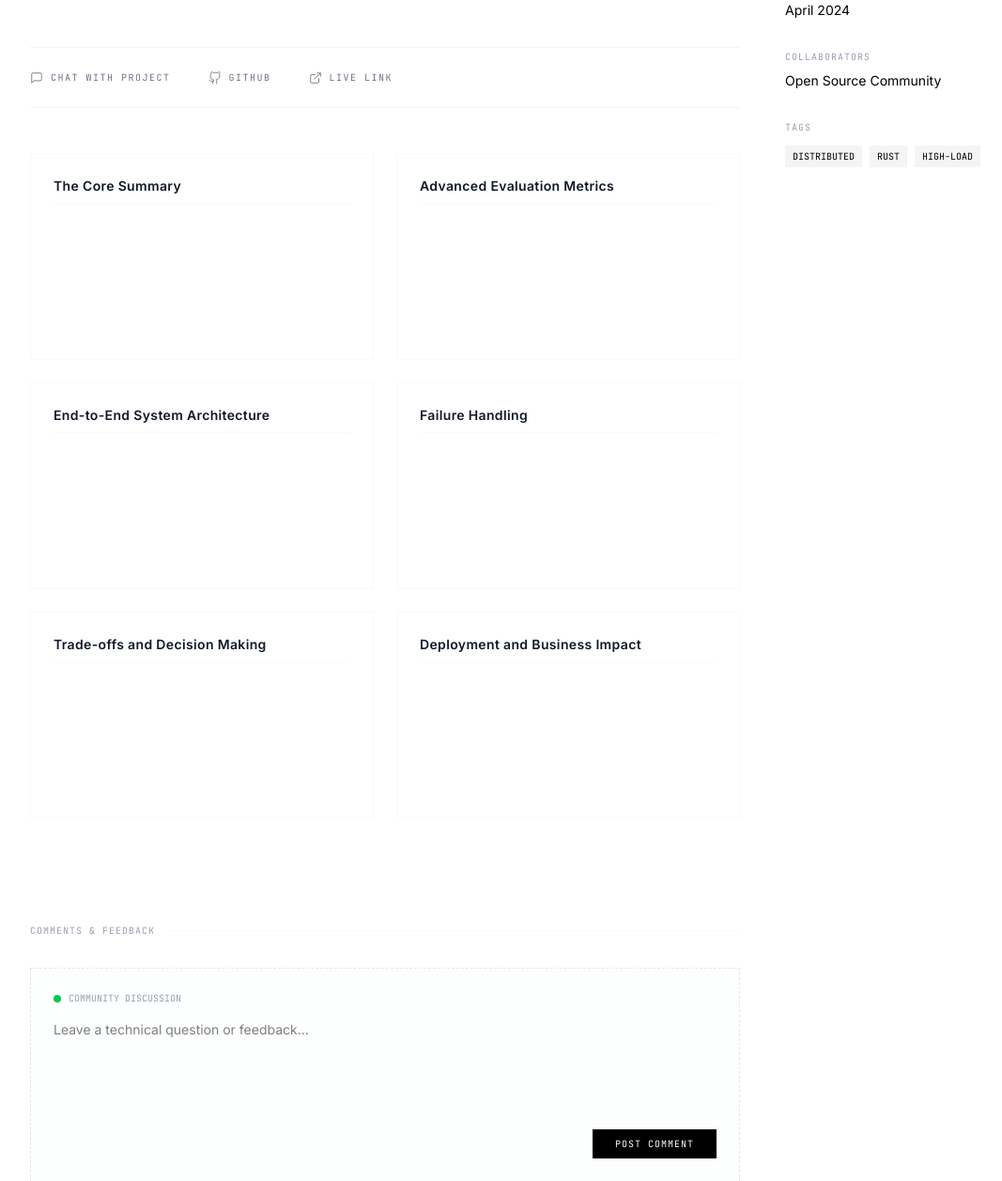
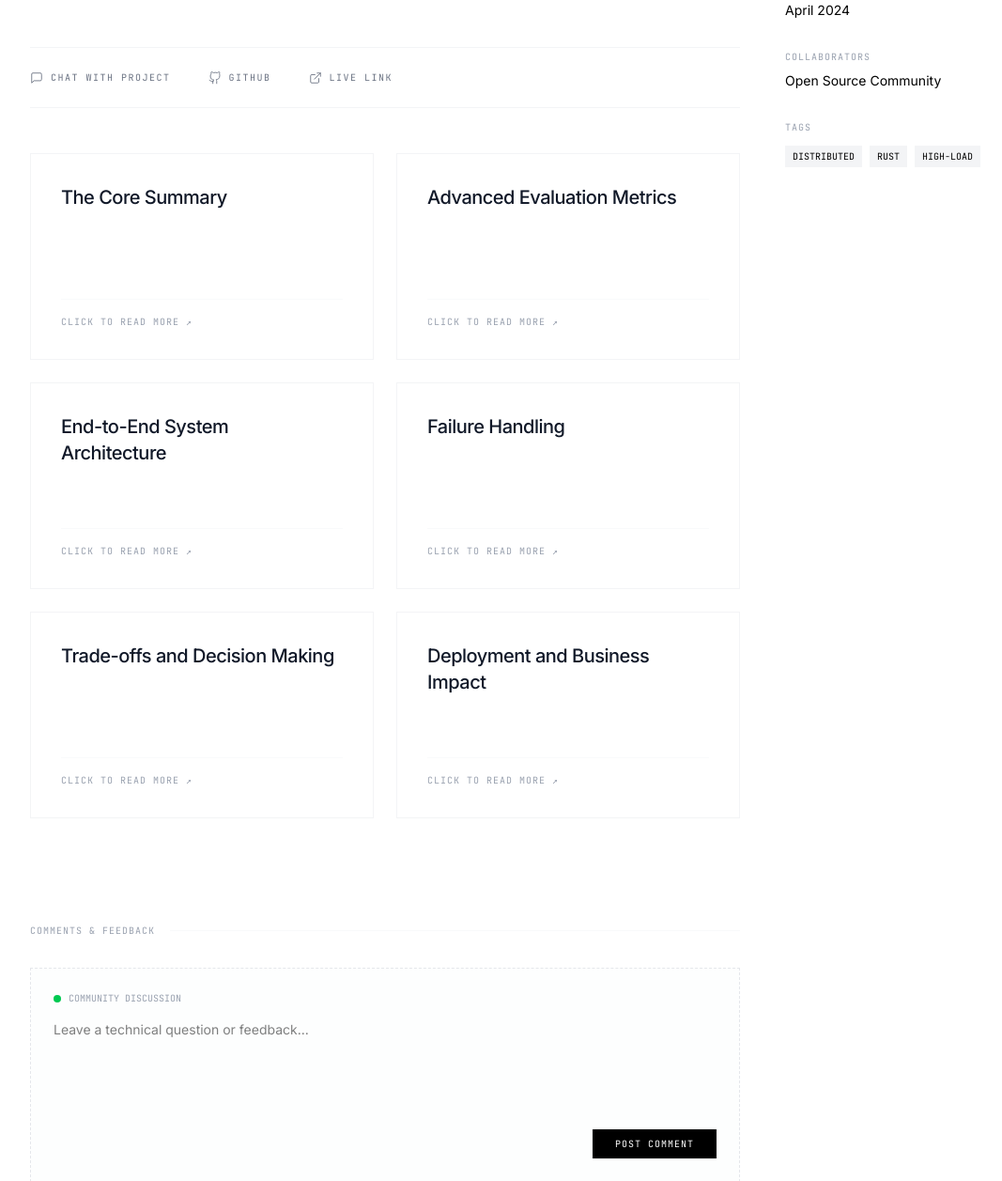
Before and after one commit to Darshanroy/portfolio, a Flask app: template admin_panel/templates/public/project_detail.html in a window 1280 px wide. Shown: the part 194-1451 px from the top of the page at 94% size, without its empty margins (56-1123 px from the left). Run offline with Flask 3, Linux system fonts and the light colour scheme; the template is opened without the code that fills it, so the values that code supplies are empty.

Commit message:
Add clickable modals for project detail sections

```diff
--- a/admin_panel/templates/public/project_detail.html
+++ b/admin_panel/templates/public/project_detail.html
@@ -60,11 +60,18 @@
                 ] %}
 
                 {% for title, content in sections %}
-                <div class="flex flex-col gap-6 min-h-[220px] bg-white/50 border border-gray-100/50 p-6 rounded-none">
-                    <h3 class="font-semibold text-sm tracking-wide text-gray-900 border-b border-gray-50 pb-2">{{ title }}</h3>
-                    <p class="text-sm leading-relaxed text-gray-600 font-light">
+                <div class="detail-card flex flex-col gap-6 min-h-[220px] bg-white border border-gray-100 p-8 cursor-pointer hover:border-black transition-all group hover:shadow-lg"
+                     data-title="{{ title }}" data-content="{{ content }}">
+                    <div class="flex justify-between items-start">
+                        <h3 class="text-xl font-medium tracking-tight text-gray-900">{{ title }}</h3>
+                        <div class="h-1.5 w-1.5 rounded-full bg-black scale-0 group-hover:scale-100 transition-transform"></div>
+                    </div>
+                    <p class="text-sm leading-relaxed text-gray-500 font-light line-clamp-3">
                         {{ content }}
                     </p>
+                    <div class="mt-auto pt-4 border-t border-gray-50 text-[10px] font-mono uppercase tracking-widest text-gray-400 group-hover:text-black transition-colors">
+                        Click to read more &nearr;
+                    </div>
                 </div>
                 {% endfor %}
             </div>
@@ -120,4 +127,80 @@
         </aside>
     </div>
 </div>
+
+<!-- Modal Container -->
+<div id="detail-modal" class="fixed inset-0 z-[100] hidden items-center justify-center bg-black/40 backdrop-blur-sm opacity-0 transition-opacity duration-300">
+    <div class="bg-white border border-gray-200 p-10 max-w-2xl w-full mx-6 transform scale-95 transition-transform duration-300 relative shadow-2xl">
+        <button id="close-modal-btn" class="absolute top-6 right-6 text-gray-400 hover:text-black transition-colors">
+            <svg xmlns="http://www.w3.org/2000/svg" width="24" height="24" viewBox="0 0 24 24" fill="none" stroke="currentColor" stroke-width="1.5" stroke-linecap="round" stroke-linejoin="round"><path d="M18 6 6 18"/><path d="m6 6 12 12"/></svg>
+        </button>
+        <div class="space-y-6">
+            <div class="flex items-center gap-4 mb-2">
+                <span class="text-[10px] font-mono uppercase tracking-widest px-2 py-1 border border-black text-black bg-gray-50/50">
+                    DETAIL
+                </span>
+            </div>
+            <h3 id="modal-title" class="text-3xl font-medium tracking-tight text-black pb-2"></h3>
+            <div class="h-[1px] w-full bg-gray-100"></div>
+            <p id="modal-content" class="text-base sm:text-lg leading-relaxed text-gray-600 font-light"></p>
+        </div>
+    </div>
+</div>
+
+<script>
+document.addEventListener('DOMContentLoaded', () => {
+    const modal = document.getElementById('detail-modal');
+    const modalTitle = document.getElementById('modal-title');
+    const modalContent = document.getElementById('modal-content');
+    const closeBtn = document.getElementById('close-modal-btn');
+
+    function openModal(title, content) {
+        modalTitle.textContent = title;
+        modalContent.textContent = content;
+
+        modal.classList.remove('hidden');
+        modal.classList.add('flex');
+
+        // Trigger animations
+        setTimeout(() => {
+            modal.classList.remove('opacity-0');
+            modal.querySelector('div').classList.remove('scale-95');
+            modal.querySelector('div').classList.add('scale-100');
+        }, 10);
+    }
+
+    function closeModal() {
+        modal.classList.add('opacity-0');
+        modal.querySelector('div').classList.add('scale-95');
+        modal.querySelector('div').classList.remove('scale-100');
+
+        setTimeout(() => {
+            modal.classList.add('hidden');
+            modal.classList.remove('flex');
+        }, 300);
+    }
+
+    document.querySelectorAll('.detail-card').forEach(card => {
+        card.addEventListener('click', () => {
+            openModal(card.dataset.title, card.dataset.content);
+        });
+    });
+
+    closeBtn.addEventListener('click', closeModal);
+
+    // Close on click outside
+    modal.addEventListener('click', function(e) {
+        if (e.target === this) {
+            closeModal();
+        }
+    });
+
+    // Close on Escape key
+    document.addEventListener('keydown', (e) => {
+        if (e.key === 'Escape' && !modal.classList.contains('hidden')) {
+            closeModal();
+        }
+    });
+});
+</script>
 {% endblock %}
```
